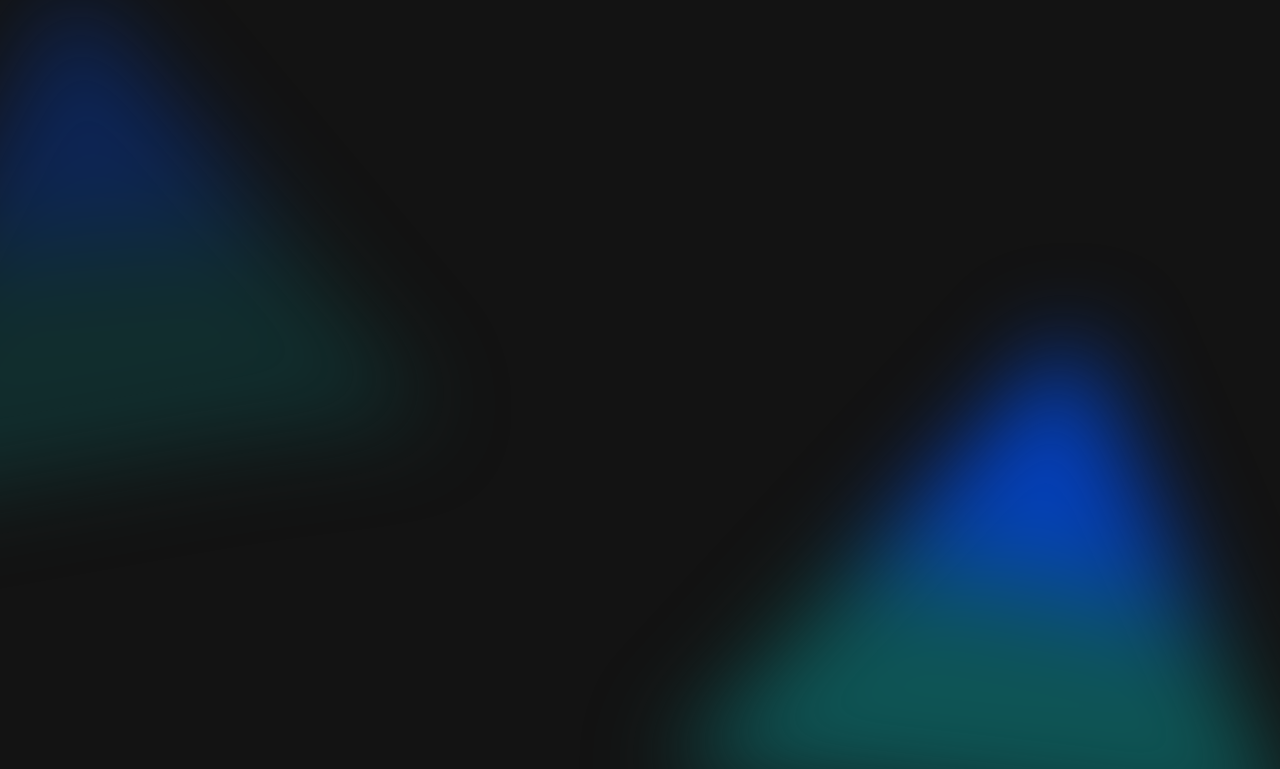
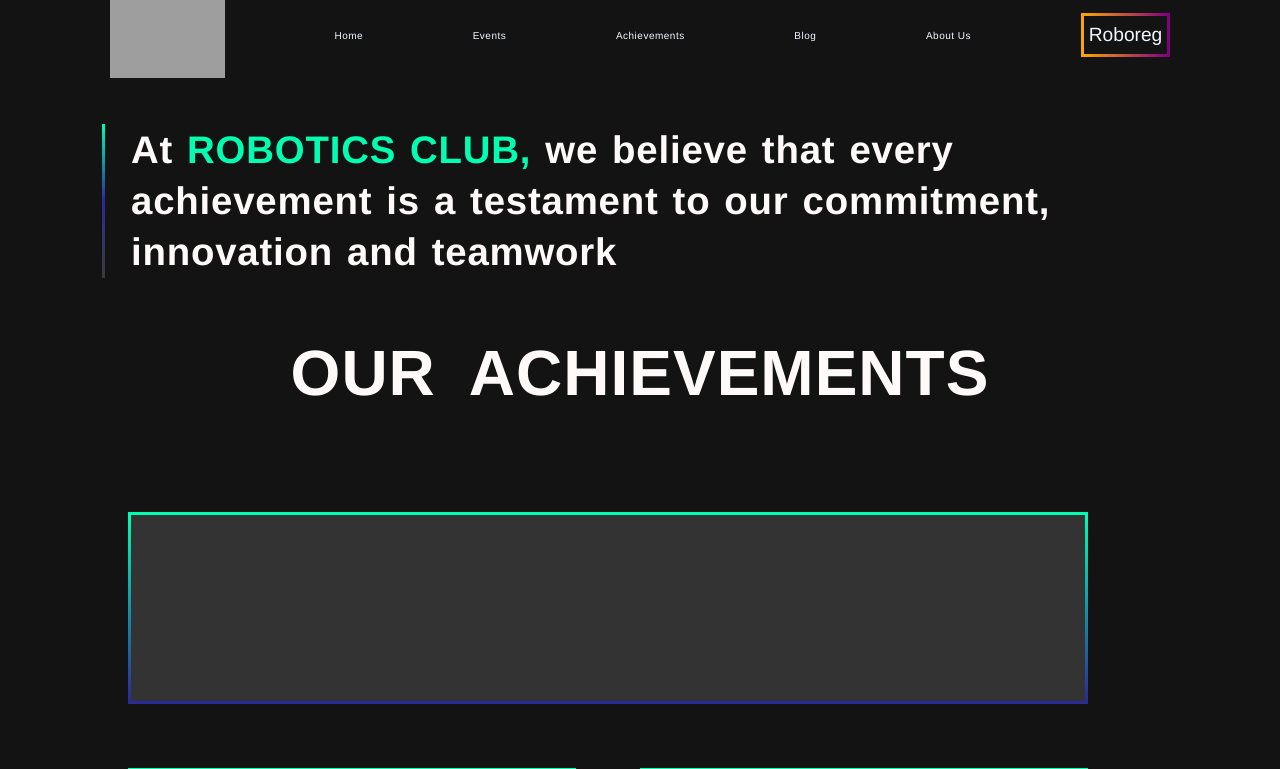
Before and after one commit to Robotics-Club-IIT-BHU/Robotics_Club_Website_24-25, a React (Vite) app in the folder frontend/: page / in a window 1280 px wide. Shown: the top 769 px of the page. Built offline with nearby package versions, Linux system fonts and the light colour scheme; grey boxes are pictures that could not be loaded.

Commit message:
added achievements page

```diff
--- /dev/null
+++ b/frontend/src/App.css
@@ -0,0 +1,240 @@
+/* General Reset and Layout */
+* {
+    padding: 0;
+    margin: 0;
+    box-sizing: border-box;
+  }
+
+  body {
+    font-family: "helvetica", sans-serif;
+    background-color: rgb(19, 19, 19);
+  }
+
+  /* Header and Navigation */
+  header {
+    background-color: transparent;
+  }
+
+  nav {
+    padding-top: 10px;
+    display: flex;
+    justify-content: space-evenly;
+    align-items: center;
+    width: 100%;
+    height: 60px;
+    position: relative;
+  }
+
+  nav li {
+    list-style-type: none;
+    text-transform: capitalize;
+    color: aliceblue;
+    font-size: x-small;
+    font-weight: 5;
+    letter-spacing: 0.5px;
+  }
+
+  nav img {
+    width: 9vw;
+    cursor: pointer;
+  }
+
+  .r {
+    list-style-type: none;
+    text-transform: capitalize;
+    color: aliceblue;
+    font-size: larger;
+    font-weight: 10;
+    padding: 5px;
+    border: 3px solid;
+    border-image-source: linear-gradient(90deg, orange, purple);
+    border-image-slice: 1;
+  }
+
+  /* Main Section */
+  .rob {
+    margin-top: 5vw;
+    margin-left: 8vw;
+    padding-left: 2vw;
+    width: 85vw;
+    color: snow;
+    height: 12%;
+    letter-spacing: 0.8px;
+    line-height: 4vw;
+    word-spacing: 2.5px;
+    font-size: 3vw;
+    font-weight: 1000;
+    border-left: 3px solid;
+    border-image-source: linear-gradient(180deg, #01FEB1, rgb(42, 42, 152), rgb(61, 57, 57));
+    border-image-slice: 1;
+  }
+
+  #span {
+    text-transform: uppercase;
+    color: #01FEB1;
+  }
+
+  #p {
+    color: snow;
+    letter-spacing: 1px;
+    line-height: 3vw;
+    word-spacing: 1.3vw;
+    font-size: 5vw;
+    text-transform: uppercase;
+    font-weight: 1000;
+    display: flex;
+    justify-content: center;
+    margin-top: 6vw;
+  }
+
+  /* Box Styling */
+  .box1, .box2, .box3, .box4 {
+    background-color: #333;
+    border: 3px solid;
+    border-image-source: linear-gradient(180deg, #01FEB1, rgb(42, 42, 152));
+    border-image-slice: 1;
+  }
+
+  .box1 {
+    width: 75vw;
+    height: 15vw;
+    position: absolute;
+    left: 10vw;
+    top: 40vw;
+  }
+
+  .box2 {
+    width: 35vw;
+    height: 60vw;
+    position: absolute;
+    left: 10vw;
+    top: calc(47vw + 13vw);
+  }
+
+  .box3 {
+    width: 35vw;
+    height: 20vw;
+    position: absolute;
+    left: 50vw;
+    top: calc(47vw + 13vw);
+  }
+
+  .box4 {
+    width: 35vw;
+    height: 37vw;
+    position: absolute;
+    left: 50vw;
+    top: calc(60vw + 12.5vw + 10.5vw);
+  }
+
+  /* Main Section Styling */
+  .main3 {
+    background-color: rgb(42, 42, 42);
+    width: 100%;
+    height: 28.2vw;
+    top:2000px;
+    position:absolute;
+    display: flex;
+    flex-direction: column;
+    justify-content: flex-end;
+  }
+
+  .main3 img {
+    width: 17vw;
+    position: absolute;
+    top: 1px;
+    left: 7vw;
+  }
+
+  .contact {
+    width: 25vw;
+    height: 50vw;
+    top:220px;
+    position: absolute;
+    left: 12vw;
+    bottom: 0;
+  }
+
+  #h1 {
+    letter-spacing: 0.4px;
+    line-height: 3vw;
+    word-spacing: 3.5px;
+    font-size: 1.7vw;
+    font-weight: 1000;
+    color: aliceblue;
+    text-transform: initial;
+  }
+
+  #pu {
+    letter-spacing: 0.4px;
+    line-height: 1.7vw;
+    word-spacing: 2px;
+    font-size: 1.1vw;
+    color: rgb(251, 246, 246);
+  }
+
+  .usefullinks, .usefullinks1, .contactus {
+    position: absolute;
+    top: 6vw;
+  }
+
+  .usefullinks {
+    width: 15vw;
+    height: 15vw;
+    left: 41vw;
+  }
+
+  .usefullinks1 {
+    width: 15vw;
+    height: 30vw;
+    left: 57vw;
+  }
+
+  .contactus {
+    width: 20vw;
+    height: 30vw;
+    left: 74vw;
+  }
+
+  .ul, .usefullinks ul, .usefullinks1 ul, .contactus ul {
+    padding: 0;
+    margin: 0;
+  }
+
+  .li, .li2, .li3 {
+    list-style: none;
+    text-transform: uppercase;
+    font-size: 1.1vw;
+    line-height: 1.7vw;
+    letter-spacing: 0.4px;
+    word-spacing: 1.5px;
+    font-weight: 10;
+  }
+
+  .li {
+    color: rgb(237, 233, 233);
+  }
+
+  .li2 {
+    color: rgb(240, 235, 235);
+  }
+
+  .li3 {
+    color: rgb(237, 233, 233);
+  }
+
+  ::-webkit-scrollbar {
+    opacity: 50%;
+  }
+
+  ::-webkit-scrollbar-thumb {
+    opacity: 50%;
+  }
+
+  ::-webkit-scrollbar-track {
+    background-color: rgb(19, 19, 19);
+  }
+
+  *::selection {
+    background-color: transparent;
+  }
--- /dev/null
+++ b/frontend/src/achievements.jsx
@@ -0,0 +1,90 @@
+import React from 'react';
+import './App.css';
+
+const App = () => {
+  return (
+    <main>
+      <div className="main">
+        <header>
+          <nav>
+            <li>
+              <img
+                src="https://avatars.githubusercontent.com/u/70689435?s=280&v=4"
+                id="img"
+                alt="robotics club"
+              />
+            </li>
+            <li>home</li>
+            <li>events</li>
+            <li>achievements</li>
+            <li>blog</li>
+            <li>about us</li>
+            <div className="r">roboreg</div>
+          </nav>
+        </header>
+
+        <section>
+          <div className="rob">
+            <article>
+              <p>
+                At <span id="span">robotics club,</span> we believe that every achievement is a testament to our commitment, innovation and teamwork
+              </p>
+            </article>
+          </div>
+        </section>
+
+        <section>
+          <div className="main2">
+            <p id="p">our achievements</p>
+            <div className="box1"></div>
+            <div className="box2"></div>
+            <div className="box3"></div>
+            <div className="box4"></div>
+          </div>
+        </section>
+      </div>
+
+      <section>
+        <div className="main3">
+          <img
+            src="https://avatars.githubusercontent.com/u/70689435?s=280&v=4"
+            alt=""
+          />
+          <div className="contact">
+            <h1 id="h1">About Us</h1>
+            <p id="pu">Everything related to robotics club ITT BHU will be written here more specifically about ITT BHU</p>
+          </div>
+          <div className="usefullinks">
+            <ul>
+              <h1 id="h1">Useful Links</h1>
+              <li className="li">home</li>
+              <li className="li">events</li>
+              <li className="li">achievements</li>
+              <li className="li">blogs</li>
+              <li className="li">about us</li>
+            </ul>
+          </div>
+          <div className="usefullinks1">
+            <ul>
+              <h1 id="h1">Useful Links</h1>
+              <li className="li2">home</li>
+              <li className="li2">events</li>
+              <li className="li2">achievements</li>
+              <li className="li2">blogs</li>
+              <li className="li2">about us</li>
+            </ul>
+          </div>
+          <div className="contactus">
+            <ul>
+              <h1 id="h1">Contact Us</h1>
+              <li className="li3">email@roboticsclub.com</li>
+              <li className="li3">+91 876543210</li>
+            </ul>
+          </div>
+        </div>
+      </section>
+    </main>
+  );
+};
+
+export default App;
--- a/frontend/src/main.jsx
+++ b/frontend/src/main.jsx
@@ -2,13 +2,10 @@ import React from 'react'
 import ReactDOM from 'react-dom/client'
 import Home from './Home.jsx'
 import './index.css'
-import About from './pages/About.jsx'
+import App from './achievements.jsx'
 
 ReactDOM.createRoot(document.getElementById('root')).render(
   <React.StrictMode>
-    <div>
-      <Home />
-      <About />
-    </div>
+    <App/>
   </React.StrictMode>,
 )
```
